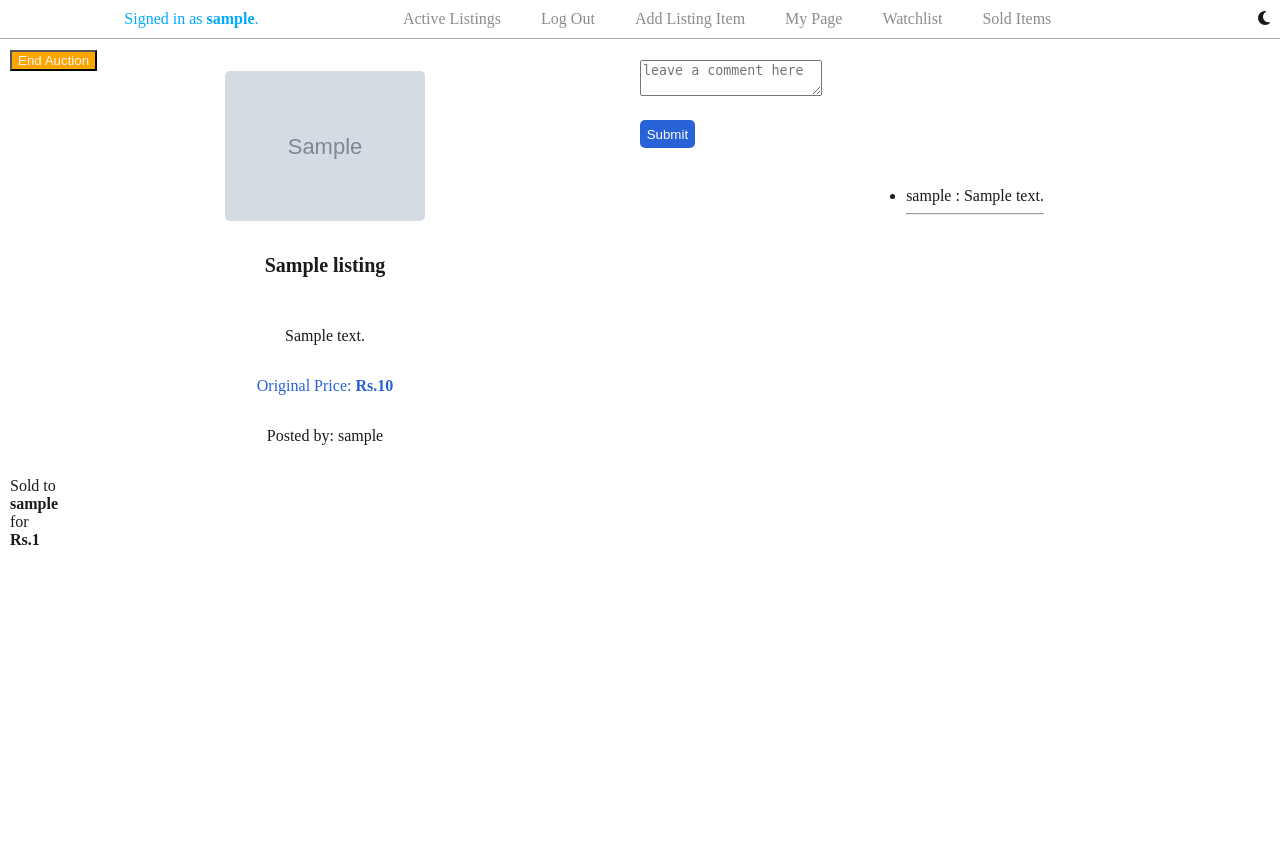
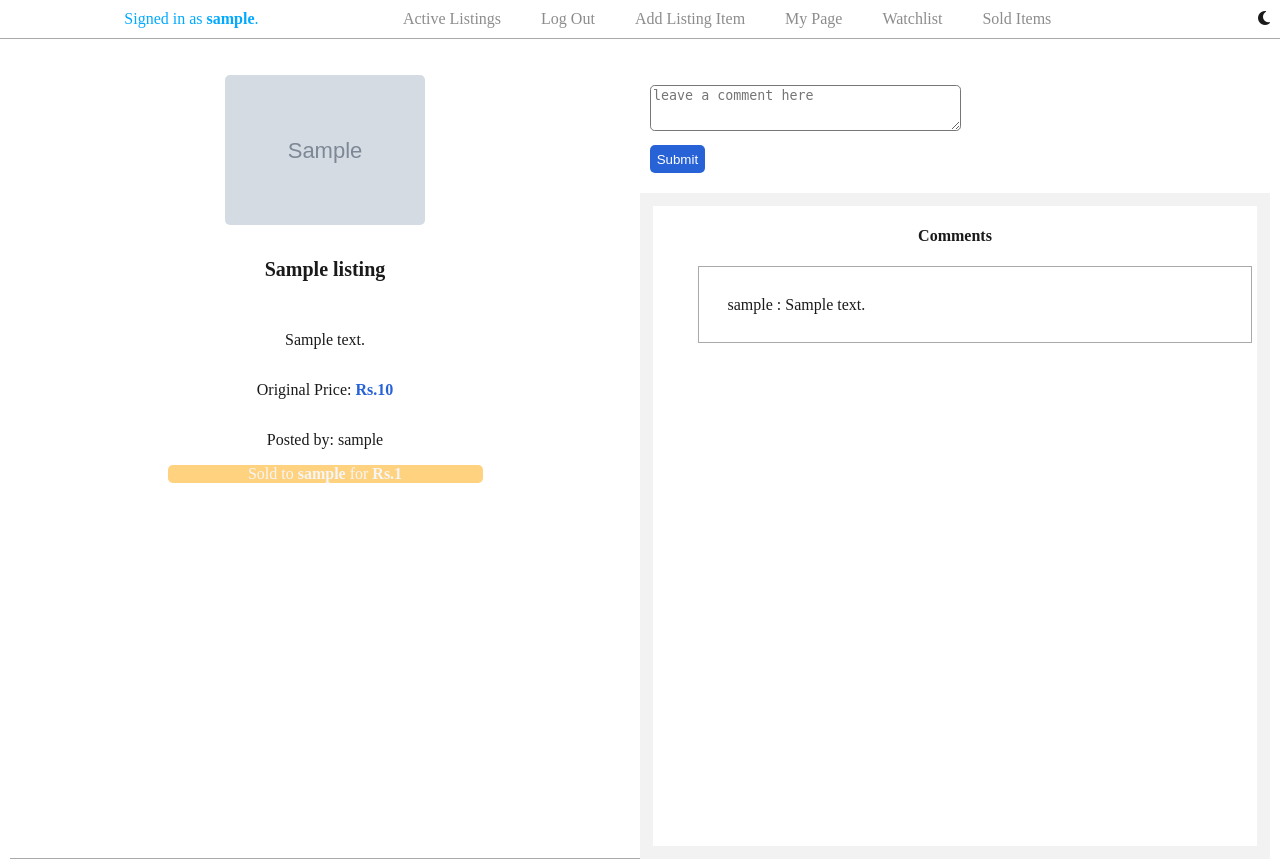
Before and after one commit to KarthiAKPS/Auction-website-clone, a Django app: page /sell/1 in a window 1280 px wide. Before the commit the page ends 545 px from the top, so only its background shows below. Run offline with Django 3.2, Linux system fonts and the light colour scheme; a user stored in the database is signed in; tables that the repository leaves empty hold one stand-in row (values such as "Sample post"); grey boxes marked "Sample" are stand-in pictures; some libraries are stand-ins or nearby versions.

Commit message:
listing page styles and other small changes added

```diff
--- a/auctions/forms.py
+++ b/auctions/forms.py
@@ -29,7 +29,7 @@ class BidsForm(ModelForm):
         model = bid
         fields = ("cur",)
         widgets={
-            'cur' : forms.NumberInput(attrs={'class':'form-control', "width":'50'}),
+            'cur' : forms.NumberInput(attrs={'class':'bid-bar'}),
             }
         labels={
             'cur':'Place your Bid',
--- a/auctions/static/auctions/script.js
+++ b/auctions/static/auctions/script.js
@@ -7,17 +7,28 @@ document.addEventListener('DOMContentLoaded', () => {
     }
 
     const activePage = window.location.pathname;
-    const navLinks = document.querySelectorAll('.nav-link').forEach(link => {
-        if (link.href.includes(`${activePage}`)) {
+    const navLinks = document.querySelectorAll('.nav-link');
+    navLinks.forEach(link => {
+        if (link.href.endsWith(`${activePage}`)) {
             link.classList.add('active');
         }
+        else {
+            link.classList.remove('active');
+        }
+
+        // // Add event listener to prevent page reload
+        // link.addEventListener('click', (event) => {
+        //     event.preventDefault();
+        //     // Add code to handle link click
+        // });
+
+        // Add event listeners to buttons
+    document.querySelector('#dark-button').addEventListener('click', enableDarkMode);
+    document.querySelector('#light-button').addEventListener('click', disableDarkMode);
+
+    });
     });
 
-    // Add event listeners to buttons
-    document.querySelector('#dark-button').addEventListener('click', enableDarkMode);
-    document.querySelector('#light-button').addEventListener('click', disableDarkMode);
-}
-);
 
 function enableDarkMode() {
     // Add 'dark' class to bground element
--- a/auctions/static/auctions/styles.css
+++ b/auctions/static/auctions/styles.css
@@ -56,12 +56,12 @@ body {
 
 #scroll-bg {
     background: var(--background-color);
-    margin: 2% auto;
+    margin: 2%;
 }
 
 #scroll-div {
     background: var(--background-color);
-    height: 300px;
+    height: calc(100vh - 10em);
     overflow: hidden;
     overflow-y: scroll;
 }
@@ -133,9 +133,10 @@ body {
     border-bottom: 1px solid darkgray;
 }
 
+
 /* Add padding to the heading to prevent content from overlapping the nav bar */
 body {
-    padding-top: 50px;
+    padding-top: 75px;
     /* Change the value to adjust the padding as needed */
 }
 
@@ -143,7 +144,7 @@ body {
     justify-content: space-evenly;
 }
 
-.nav-item a:is(:link, :visited, :active).active {
+.nav-item a:is(:link, :active).active {
     color: var(--link-color);
 }
 
@@ -168,16 +169,10 @@ a:hover {
 
 button {
     padding: .5em;
-    background-color: var(--button-background-color);
     border: none;
     border-radius: 5px;
     cursor: pointer;
     transition: all 0.3s ease 0s;
-    color: var(--button-color);
-}
-
-button:hover {
-    background-color: var(--hov-button-color);
 }
 
 .header,
@@ -266,6 +261,7 @@ button:hover {
     background-color: var(--foreground-color);
     padding: 20px;
     border-radius: 10px;
+    min-width: 500px;
 }
 
 .create{
@@ -285,6 +281,8 @@ button:hover {
 
 .btns{
     justify-content: center;
+    align-items: center;
+    margin: 10px 10px;
 }
 
 .btn.add{
@@ -349,3 +347,155 @@ form.btn{
         flex-direction: column;
     }
 }
+
+.col-1{
+    margin: 10px 10px;
+    justify-content: center;
+}
+
+.btn-success{
+    background-color: rgb(2, 185, 2);
+    transition: all 0.3s ease 0s;
+    color: whitesmoke;
+}
+.btn-success:hover{
+    background-color: rgb(19, 110, 19);
+}
+
+.btn{
+    background-color: var(--button-background-color);
+    color: var(--button-color);
+}
+
+.btn:hover{
+    background-color: var(--hov-button-color);
+}
+
+.comments{
+    list-style: none;
+}
+
+.comment{
+    margin: 1%;
+    padding:5%;
+    border: 1px solid darkgray;
+}
+
+.col.col-2.comm{
+    background-color: var(--foreground-color);
+}
+
+.center{
+    text-align: center;
+}
+
+.text-box{
+    width: 50%;
+    height: 3em;
+    margin: 0 auto;
+    border-radius: .35em;
+}
+
+.list-item{
+    padding-bottom: 3em;
+    border-bottom: 1px solid darkgray;
+}
+
+.alert{
+    margin: 0 auto;
+    width: 50%;
+    text-align: center;
+    border-radius: .3em;
+}
+
+.alert-success{
+    background-color: rgba(2, 185, 2, 0.5);
+    color: whitesmoke;
+}
+
+.alert-danger{
+    background-color: rgba(255, 0, 0, 0.5);
+    color: whitesmoke;
+}
+
+.alert-warning{
+    background-color: rgba(255, 166, 0, 0.5);
+    color: whitesmoke;
+}
+
+/* Media query for screens smaller than 768px */
+
+@media (max-width: 767px) {
+    .alert {
+        width: 90%;
+        padding: 10px;
+        font-size: 14px;
+        }
+    }
+
+
+/* Media query for screens between 768px and 1024px */
+
+@media (min-width: 768px) and (max-width: 1024px) {
+    .alert {
+        width: 70%;
+    }
+}
+
+/* Media query for screens larger than 1024px */
+
+@media (min-width: 1025px) {
+    .alert {
+        width: 50%;
+    }
+}
+
+.row-1{
+    padding-bottom: 3em;
+    border-bottom: 1px solid darkgray;
+}
+
+.block{
+    display: block;
+}
+
+.inline{
+    display: inline;
+
+}
+
+.after::after{
+    content: "*";
+    display: block;
+    color: red;
+}
+
+.max-width{
+    width: 100%;
+}
+
+.bid-bar {
+    border: 1px solid darkgray;
+    border-radius: 20px;
+    text-align: center;
+    color: hsla(0, 0%, 0%, .5);
+    width: 50px;
+    height: 30px;
+}
+
+.bid-bar:hover{
+    cursor: pointer;
+}
+
+.bid-bar:focus {
+    outline: none;
+    border: 1px solid gray;
+}
+
+.bid-button{
+    margin: 0 10px;
+}
+
+.cen{
+    align-items: center;
+}
--- a/auctions/templates/auctions/edit.html
+++ b/auctions/templates/auctions/edit.html
@@ -1,5 +1,5 @@
 {% extends 'auctions/layout.html' %} {% block body %} {% if message %}
-<p class="msg">{{message}}</p>
+<p class="alert alert-danger center">{{message}}</p>
 {% endif %}
 
 <div class="container-box">
@@ -60,7 +60,7 @@
       </div>
 
       <div class="form-group">
-        <button>Submit</button>
+        <button class="btn">Submit</button>
       </div>
     </div>
   </form>
--- a/auctions/templates/auctions/index.html
+++ b/auctions/templates/auctions/index.html
@@ -11,7 +11,7 @@
         <option value="{{c}}">{{c}}</option>
         {% endfor %}
       </select>
-      <button class="cat-item search">search</button>
+      <button class="cat-item btn search">search</button>
     </div>
   </form>
 </div>
--- a/auctions/templates/auctions/listings.html
+++ b/auctions/templates/auctions/listings.html
@@ -4,50 +4,42 @@
 <div class="flex-container wrap row">
   <div class="flex-container col row-1">
     {% if user.is_authenticated and listings.isActive %}
+    <div class="flex-container row col-1">
       <div class="flex-container col col-1">
         {% if watching %}
         <form action="{% url 'remove' listings.id %}" method="post">
           {% csrf_token %}
-        <input type="submit" class="btn danger" value="Remove From Watchlist" />
+          <div class="flex-container col btns"><button class="btn-danger">Remove from Watchlist</button></div>
         </form>
         {% else %}
         <form action="{% url 'add' listings.id %}" method="post">
           {% csrf_token %}
-        <input type="submit" class="btn success" value="Add to Watchlist" />
+          <div class="flex-container col btns"><button class="btn-success">Add to Watchlist</buton></div>
         </form>
         {% endif %}
       </div>
-    {% endif %}
       {% if owner == u %}
     <div class="flex-container col col-1">
       <form action="{% url 'sell' listings.id %}" method="post">
         {% csrf_token %}
-        <input type="submit" class="btn btn-warning mb-3" value="End Auction" />
+        <div class="flex-container col btns"><button class="btn-warning">End Auction</button></div>
       </form>
     </div>
     {% endif %}
-    <div class="flex-container col col-1 mid">
-      {% if pass %}
-        {% if message %}
-          <div class="alert alert-success" role="alert">{{message}}</div>
+    </div>
     {% endif %}
-      {% else %}
-        {% if message %}
-          <div class="alert alert-danger" role="alert">{{message}}</div>
-        {% endif %}
-      {% endif %}
-    </div>
+
 
     {% if listings.image %}
       <div class="flex-container col col-2">
         <img src="{{listings.image.url}}" class="img" />
       </div>
     {% endif %}
-    <div class="flex-container col col-3">
+    <div class="flex-container col desc">
       <h5 class="card-title">{{listings.title}}</h5>
       <p class="card-text description">{{listings.description}}</p>
-      <p class="card-text price">
-        Original Price: <strong>Rs.{{listings.price}}</strong>
+      <p class="card-text">
+        Original Price: <strong class="price">Rs.{{listings.price}}</strong>
       </p>
       <p class="card-text description">Posted by: {{listings.posted_user}}</p>
     </div>
@@ -59,29 +51,44 @@
     {% else %}
       {% if listings.isActive %}
         <div class="flex-container col col-4">
-          <p>
-            Current Bid is <strong>Rs.{{cur}}</strong> by
+          <p class="card-text">
+            Current Bid is <strong class="price">Rs.{{cur}}</strong> by
             {% if u == by %}<strong>you</strong>{% else %}<strong>{{by}}</strong>{% endif %}
           </p>
+          <div class="form-group">
+            {% if pass %}
+              {% if message %}
+                <div class="flex-container col">
+                  <div class="alert alert-success center" role="alert">{{message}}</div>
+                </div>
+              {% endif %}
+            {% else %}
+              {% if message %}
+                <div class="flex-container col">
+                  <div class="alert alert-danger center" role="alert">{{message}}</div>
+                </div>
+              {% endif %}
+            {% endif %}
+          </div>
           {% if user.is_authenticated %}
             {% if u != owner and listings.isActive and u != by %}
               <form action="{% url 'bid' listings.id %}" method="post">
-                {% csrf_token %} {{ form.as_p }}
-                <input type="submit" value="Bid" class="btn btn-success" />
+                {% csrf_token %} <div class="flex-container row col-1 cen">
+                  <div class="form-group">{{ form.as_p }}</div>
+                  <div class="bid-button"><button class="btn-success" >Bid</button></div>
+                </div>
               </form>
             {% endif %}
             {% if u != owner and listings.isActive and u == by %}
               <form method="post" action="{% url 'removebid' listings.id %}">
                 {% csrf_token %}
-                <input type="submit" value="Remove Bid" class="btn btn-danger" />
+                <div class="flex-container row col-1"><button class="btn-danger" >Remove Bid</button></div>
               </form>
             {% endif %}
           {% endif %}
         </div>
       {% else %}
-        <p class="flex-container col sold-alert">
-          Sold to <strong>{{by}}</strong> for <strong>Rs.{{cur}}</strong>
-        </p>
+          <p class="alert alert-warning center">Sold to <strong>{{by}}</strong> for <strong>Rs.{{cur}}</strong></p>
       {% endif %}
     {% endif %}
   </div>
@@ -93,20 +100,20 @@
           {% csrf_token %}
           <textarea class="form-group text-box" aria-label="Comment:" name="comment" placeholder="leave a comment here"></textarea>
           <div class="form-group">
-            <button>Submit</button>
+            <button class='btn'>Submit</button>
           </div>
         </form>
       </div>
     {% endif %}
-    <div class="flex-container col col-2">
+    <div class="flex-container col col-2 comm">
       <div id="scroll-bg">
         <div id="scroll-div">
           <div id="scroll-obj">
+            <h4 class="heading center">Comments</h4>
             <ul class="comments">
               {% for comm in comms %}
                 <li class="comment">
                   {{comm}}
-                  <hr />
                 </li>
               {% empty %}
                 <div class="flex-container heading no-items">
--- a/auctions/templates/auctions/login.html
+++ b/auctions/templates/auctions/login.html
@@ -5,7 +5,7 @@
     <h2 class="flex-container heading">Login</h2>
 
     {% if message %}
-        <div class="msg">{{ message }}</div>
+        <div class="alert alert-danger center">{{ message }}</div>
     {% endif %}
 
     <form action="{% url 'login' %}" method="post">
@@ -17,7 +17,7 @@
         <div class="form-group">
             <input class="form-select" type="password" name="password" placeholder="Password">
         </div>
-        <button class="form-group">Login</button>
+        <button class="form-group btn">Login</button>
         </div>
     </form>
 
--- a/auctions/templates/auctions/register.html
+++ b/auctions/templates/auctions/register.html
@@ -6,7 +6,7 @@
     <h2 class="flex-container heading">Register</h2>
 
     {% if message %}
-        <div class="msg">{{ message }}</div>
+        <div class="alert alert-danger center">{{ message }}</div>
     {% endif %}
 
     <form action="{% url 'register' %}" method="post">
@@ -24,7 +24,7 @@
         <div class="form-group">
             <input class="form-select" type="password" name="confirmation" placeholder="Confirm Password">
         </div>
-        <button class="form-group">Register</button>
+        <button class="form-group btn">Register</button>
         </div>
 
     Already have an account? <a href="{% url 'login' %}">Log In here.</a>
--- a/auctions/templates/auctions/solditems.html
+++ b/auctions/templates/auctions/solditems.html
@@ -11,7 +11,7 @@
         <option value="{{c}}">{{c}}</option>
         {% endfor %}
       </select>
-      <button class="cat-item search">search</button>
+      <button class="cat-item btn search">search</button>
     </div>
   </form>
 </div>
@@ -36,7 +36,7 @@
         <div class="flex-item desc">
           <h5 class="card-title">{{item.title}}</h5>
           <p class="card-text description">{{item.description}}</p>
-          <p class="card-text price"><strong>Price: </strong>Rs.{{item.price}}</p>
+          <p class="card-text price"><strong>Original Price: </strong>Rs.{{item.price}}</p>
         </div>
       </div>
     </a>
```
Also changed, not shown: auctions/templates/auctions/create.html (+8 -3 lines), auctions/templates/auctions/mypage.html (+5 -5 lines). Lines whose indentation alone changed are shown as unchanged.
